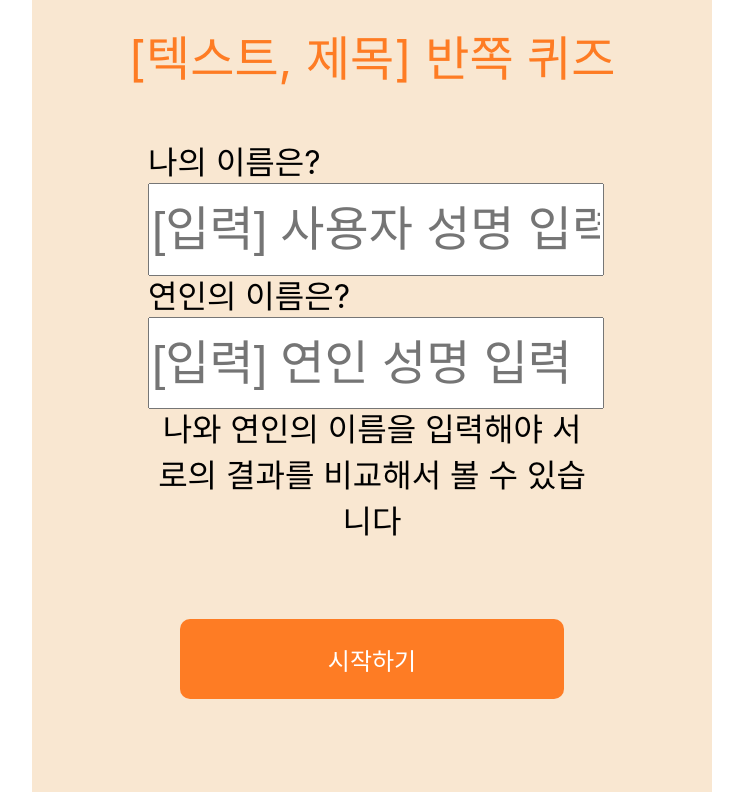
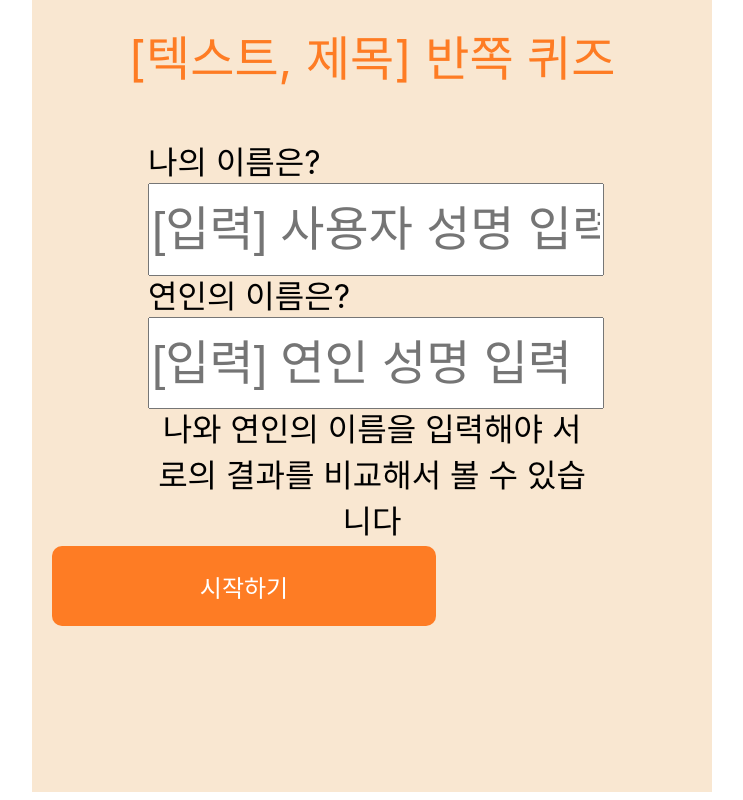
Before and after one commit to qocksdlf123/banjjog, a React (Create React App) app in the folder front/: page /start in a window 1280 px wide. Shown: the whole page, without its empty margins (268-1011 px from the left). Built offline with nearby package versions, Linux system fonts and the light colour scheme.

Commit message:
:bug: fix : 클래스 이름 오류 수정

```diff
--- a/front/src/page/StartPage/index.tsx
+++ b/front/src/page/StartPage/index.tsx
@@ -67,7 +67,7 @@ const Footer = () => {
     history("/gameList");
   };
   return (
-    <div className="main-footer">
+    <div className="start-footer">
       <button onClick={startGame} className="main-start-btn">
         시작하기
       </button>
```
